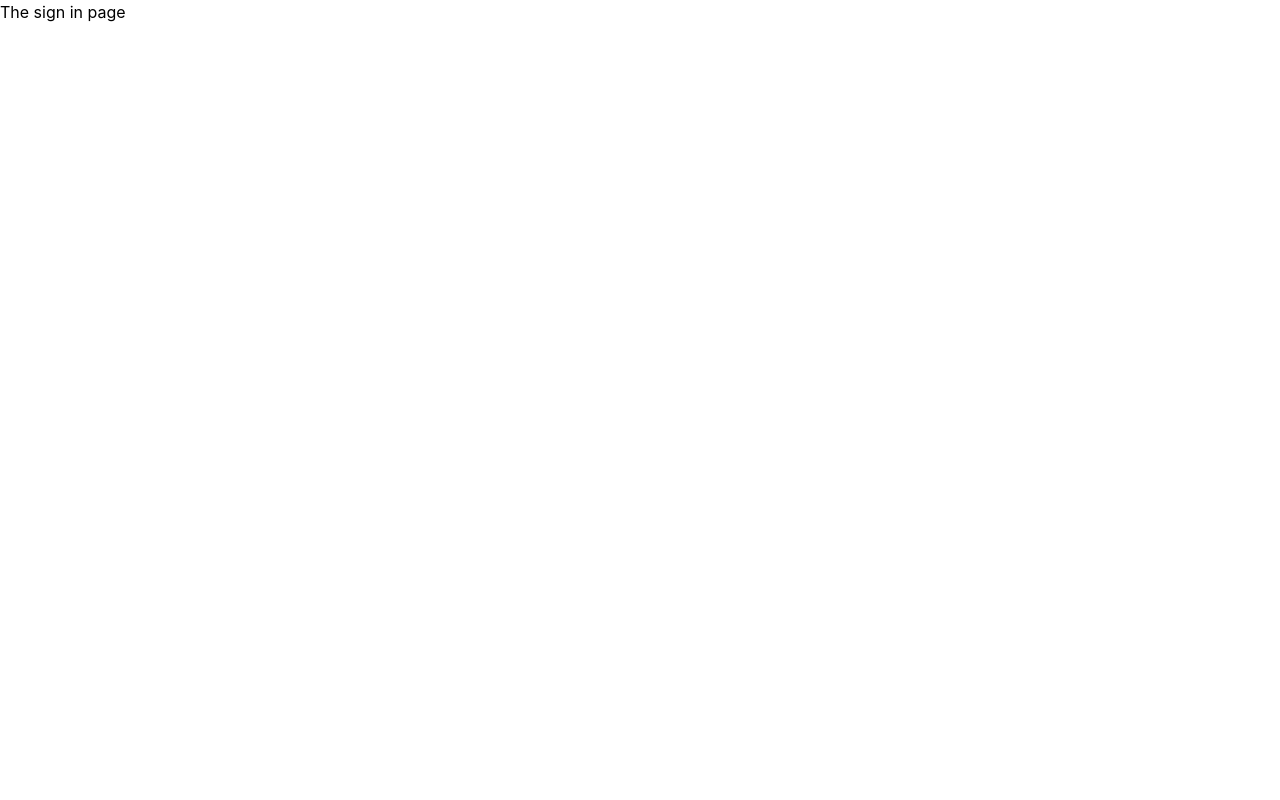
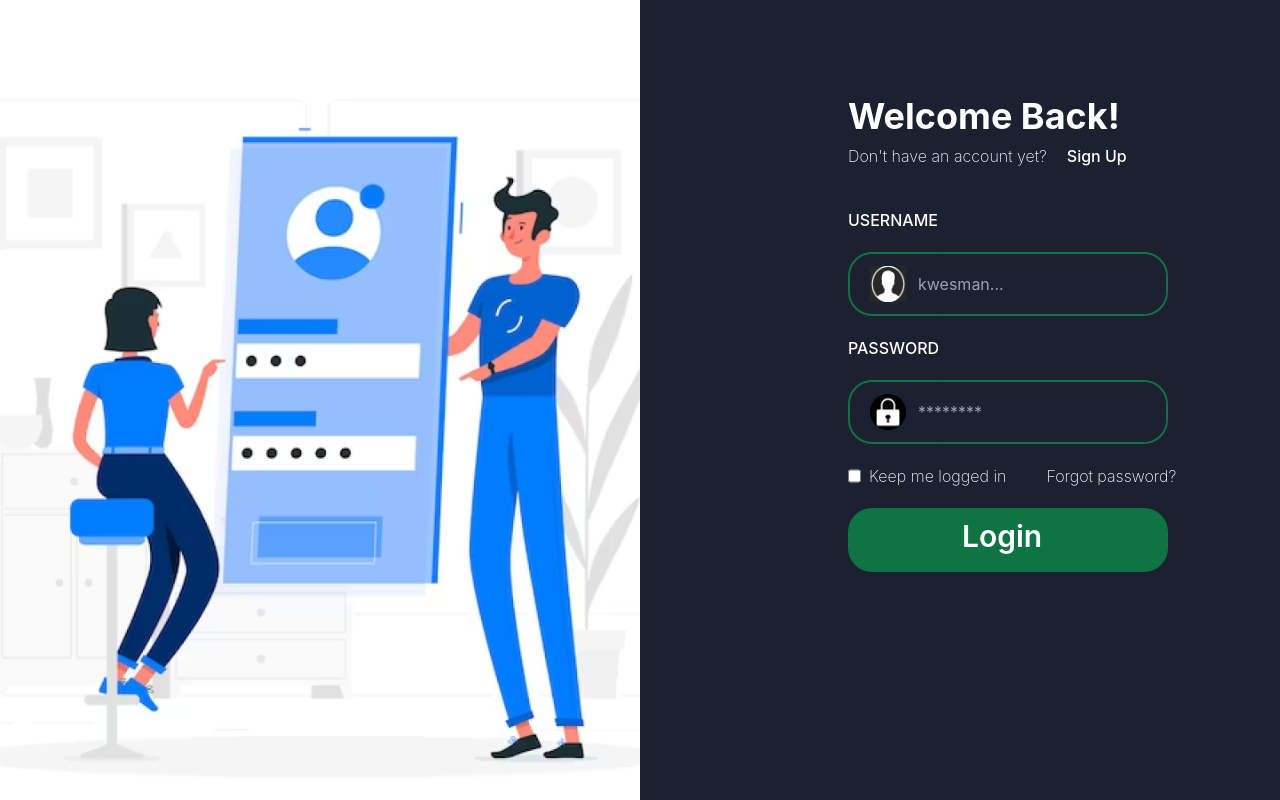
Before and after one commit to adjeibrightsekyere/chimeShield_app_final_year_project, a React (Create React App) app in the folder Frontend/: page /signin in a window 1280 px wide. Built offline with nearby package versions, Linux system fonts and the light colour scheme; the HTML template or start-up script is replaced by a standard one.

Commit message:
implemented the signin pages and the necessary logic

```diff
--- a/Frontend/src/App.css
+++ b/Frontend/src/App.css
@@ -1,6 +0,0 @@
-
-
-*{
-    margin:0;
-    padding: 0;
-  }
--- a/Frontend/src/App.js
+++ b/Frontend/src/App.js
@@ -9,6 +9,7 @@ import SignUp from './Pages/signUp';
 import Features from './Pages/features';
 import Feed from './Pages/feed';
 import History from './Pages/history';
+import Contact from './Pages/contact';
 
 function App() {
 
@@ -25,6 +26,7 @@ function App() {
         <Route path='features' element={<Features />} />
         <Route path='history' element={<History />} />
         <Route path='feed' element={<Feed />} />
+        <Route path='contact' element={<Contact />} />
       </Routes>
     </Router>
   );
--- /dev/null
+++ b/Frontend/src/Pages/contact.js
@@ -0,0 +1,9 @@
+
+function Contact () {
+    return(
+        <div>
+            contact us
+        </div>
+    )
+}
+export default Contact;
--- a/Frontend/src/Pages/signIn.js
+++ b/Frontend/src/Pages/signIn.js
@@ -1,10 +1,79 @@
-import React from 'react';
+import React, { useState } from 'react';
+import { NavLink } from 'react-router-dom';
+
 
 
 function SignIn() {
-    return(
-        <div>
-            <h1>The sign in page</h1>
+    const [values, setValues] = useState({
+        username: '',
+        password: ''
+    });
+
+    function handleChange(e) {
+        setValues({ ...values, [e.target.name]: e.target.value })
+    }
+
+    function handleSubmit(e) {
+        e.preventDefault();
+        console.log("form submitted", values)
+    }
+    return (
+        <div className='h-screen overflow-hidden flex flex-col'>
+            <div className=' grid grid-cols-2'>
+                <div className=''>
+                    <img
+                        className=''
+                        src='/assets/login.png' alt='login' />
+                </div>
+                <div className='flex bg-[#1C2031]'>
+                    <div className='flex pl-40 pt-24 text-white '>
+                        <form onSubmit={handleSubmit} className='flex flex-col  pl-12  '>
+                            <h1 className=' text-4xl font-bold '>Welcome Back!</h1>
+                            <div className='flex gap-5 mt-2'>
+                                <h2 className=' text-base font-extralight'>Don't have an account yet?</h2>
+                                <NavLink className='text-base font-medium' to='/signup'>Sign Up</NavLink>
+                            </div>
+                            <div className='mt-10'>
+                                <label className=' text-base font-medium'>USERNAME</label>
+                                <div className='flex border-2 w-80 h-16 border-[#0E7443] rounded-3xl bg-[#1C2031] mt-5 mb-5 items-center pl-5 gap-3'>
+                                    <img src='/assets/user.png' alt='' className='w-9 h-9' />
+                                    <input
+                                        type='text'
+                                        placeholder='kwesman...'
+                                        name='username'
+                                        value={values.username}
+                                        onChange={handleChange}
+                                        className='text-black w-full h-full bg-[#1C2031] outline-none rounded-3xl' />
+                                </div>
+                                <label className=' text-base font-medium '>PASSWORD</label>
+                                <div className='flex border-2 w-80 h-16 border-[#0E7443] rounded-3xl bg-[#1C2031] mt-5  items-center pl-5 gap-3'>
+                                    <img src='/assets/lock.png' alt='' className='w-9 h-9 bg-[#1C2031]' />
+                                    <input
+                                        type='password'
+                                        placeholder='********'
+                                        name='password'
+                                        value={values.password}
+                                        onChange={handleChange}
+                                        className='text-black w-full h-full bg-[#1C2031] outline-none rounded-3xl' />
+                                </div>
+                                <div className='flex mt-5 gap-10 text-base font-extralight cursor-pointer'>
+                                    <label className=' flex gap-2'>
+                                        <input type='checkbox' />
+                                        <span className=''>Keep me logged in</span>
+                                    </label>
+                                    <h2>Forgot password?</h2>
+                                </div>
+                                <div className='relative border-2 w-80 h-16 border-[#0E7443] rounded-3xl bg-[#0E7443]  mt-5'>
+                                    <button type='submit'
+                                        className=' absolute top-2 left-28 text-3xl font-semibold'>
+                                        Login
+                                    </button>
+                                </div>
+                            </div>
+                        </form>
+                    </div>
+                </div>
+            </div>
         </div>
     )
 }
--- a/Frontend/src/index.css
+++ b/Frontend/src/index.css
@@ -5,7 +5,7 @@
 
 
 body {
-  margin: 0;
+
   font-family: -apple-system, BlinkMacSystemFont, 'Segoe UI', 'Roboto', 'Oxygen',
     'Ubuntu', 'Cantarell', 'Fira Sans', 'Droid Sans', 'Helvetica Neue',
     sans-serif;
```
Also changed, not shown: Frontend/src/Pages/homePage.js (+33 -32 lines), Frontend/public/assets/lock.png (renamed from Frontend/public/assets/lock (2).png), Frontend/public/assets/user.png (added).
